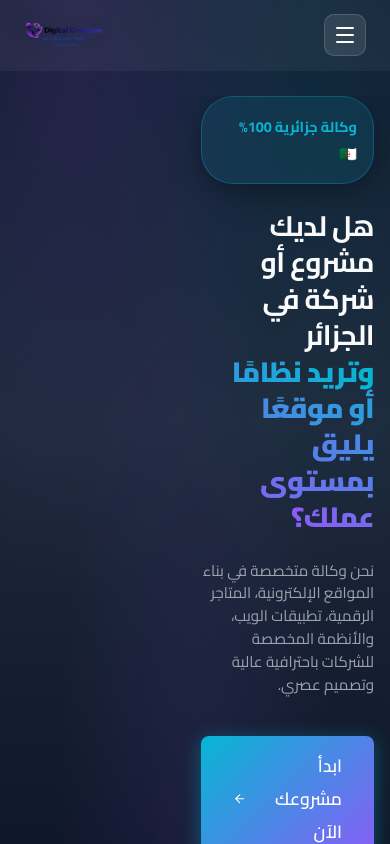
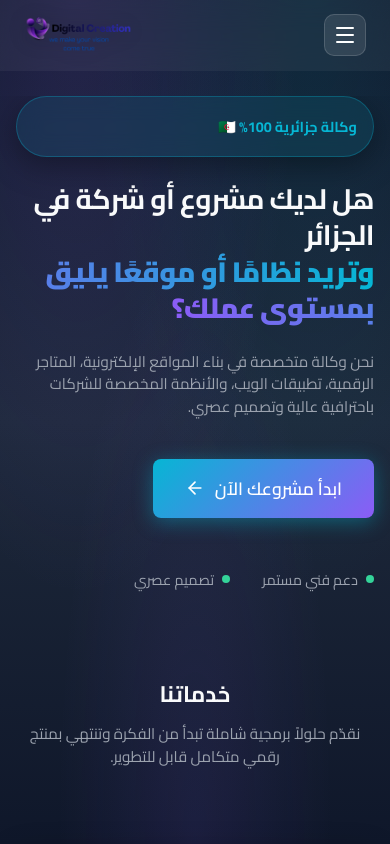
Before and after one commit to DMR-7-1/digital-creation-agency, a React (Vite) app: page / in a window 390 px wide. Shown: the top 844 px of the page. Built offline with nearby package versions, Linux system fonts and the light colour scheme.

Commit message:
Professional Mobile Polish: Smart Grids & Bigger Logo

```diff
--- a/src/components/Navbar.jsx
+++ b/src/components/Navbar.jsx
@@ -135,7 +135,7 @@
               alt="Digital Creation"
               style={{
                 height: isScrolled ? '120px' : '160px',
-                maxHeight: '80px', // Smaller mobile logo
+                maxHeight: '110px', // Bigger mobile logo as requested
                 width: 'auto',
                 transition: 'all 0.4s ease',
                 filter: 'drop-shadow(0 2px 10px rgba(0, 0, 0, 0.15))',
--- a/src/pages/Portfolio.jsx
+++ b/src/pages/Portfolio.jsx
@@ -71,6 +71,7 @@
           </div>
 
           <div
+            className="mobile-dense-grid"
             style={{
               display: "grid",
               gridTemplateColumns: "repeat(auto-fill, minmax(240px, 1fr))",
--- a/src/pages/Services.jsx
+++ b/src/pages/Services.jsx
@@ -38,7 +38,7 @@
         </div>
 
         {/* Technical Capabilities Grid */}
-        <div style={{ display: 'grid', gridTemplateColumns: 'repeat(auto-fit, minmax(240px, 1fr))', gap: '1.5rem', marginBottom: '6rem' }}>
+        <div className="mobile-dense-grid" style={{ display: 'grid', gridTemplateColumns: 'repeat(auto-fit, minmax(240px, 1fr))', gap: '1.5rem', marginBottom: '6rem' }}>
           <FeatureCard
             icon={<Zap size={32} color="#FBBF24" />}
             title="أداء عالي (High Performance)"
@@ -58,7 +58,7 @@
 
         {/* Pricing/Packages */}
         <h2 style={{ textAlign: 'center', marginBottom: '3rem' }}>باقات الخدمات</h2>
-        <div style={{ display: 'grid', gridTemplateColumns: 'repeat(auto-fit, minmax(240px, 1fr))', gap: '1.5rem' }}>
+        <div className="mobile-dense-grid" style={{ display: 'grid', gridTemplateColumns: 'repeat(auto-fit, minmax(240px, 1fr))', gap: '1.5rem' }}>
           {plans.map((plan, idx) => (
             <div key={idx} className="glass-panel" style={{
               padding: '2.5rem',
--- a/src/styles/global.css
+++ b/src/styles/global.css
@@ -277,11 +277,44 @@
     font-size: 0.9rem;
   }
 
-  /* Grid Fixes - Smart 2-Column Density */
-  div[style*="display: grid"] {
-    grid-template-columns: repeat(auto-fill, minmax(145px, 1fr)) !important; /* Forces 2 columns on most phones */
-    gap: 0.75rem !important; /* Tighter gap for density */
-    align-items: start !important;
+  /* Smart Grid - Targeted Class for 2-Column Density */
+  .mobile-dense-grid {
+    display: grid !important;
+    grid-template-columns: 1fr 1fr !important; /* Force 2 columns */
+    gap: 0.75rem !important;
+    align-items: stretch !important;
+  }
+
+  /* Optimize Card Internals for Dense Grid */
+  .mobile-dense-grid .glass-panel {
+    padding: 0.75rem !important; /* Very tight padding */
+    display: flex;
+    flex-direction: column;
+    justify-content: center;
+    min-height: 100%;
+  }
+
+  .mobile-dense-grid .glass-panel h3 {
+    font-size: 0.95rem !important; /* Tiny crisp title */
+    margin-bottom: 0.25rem !important;
+  }
+
+  .mobile-dense-grid .glass-panel p,
+  .mobile-dense-grid .glass-panel li {
+    font-size: 0.8rem !important; /* Readable small text */
+    line-height: 1.3 !important;
+    margin-bottom: 0 !important;
+  }
+
+  .mobile-dense-grid .glass-panel svg {
+    width: 20px !important;
+    height: 20px !important;
+    margin-bottom: 0.5rem !important;
+  }
+
+  .mobile-dense-grid .btn {
+    padding: 0.4rem 0.8rem !important;
+    font-size: 0.8rem !important;
   }
 
   /* Visual Safety */
@@ -296,7 +329,7 @@
   }
   #hero {
     min-height: auto !important;
-    padding-top: 7.5rem !important; /* Increased to prevent Navbar overlap */
+    padding-top: 7rem !important;
     padding-bottom: 2rem !important;
   }
 }
```
